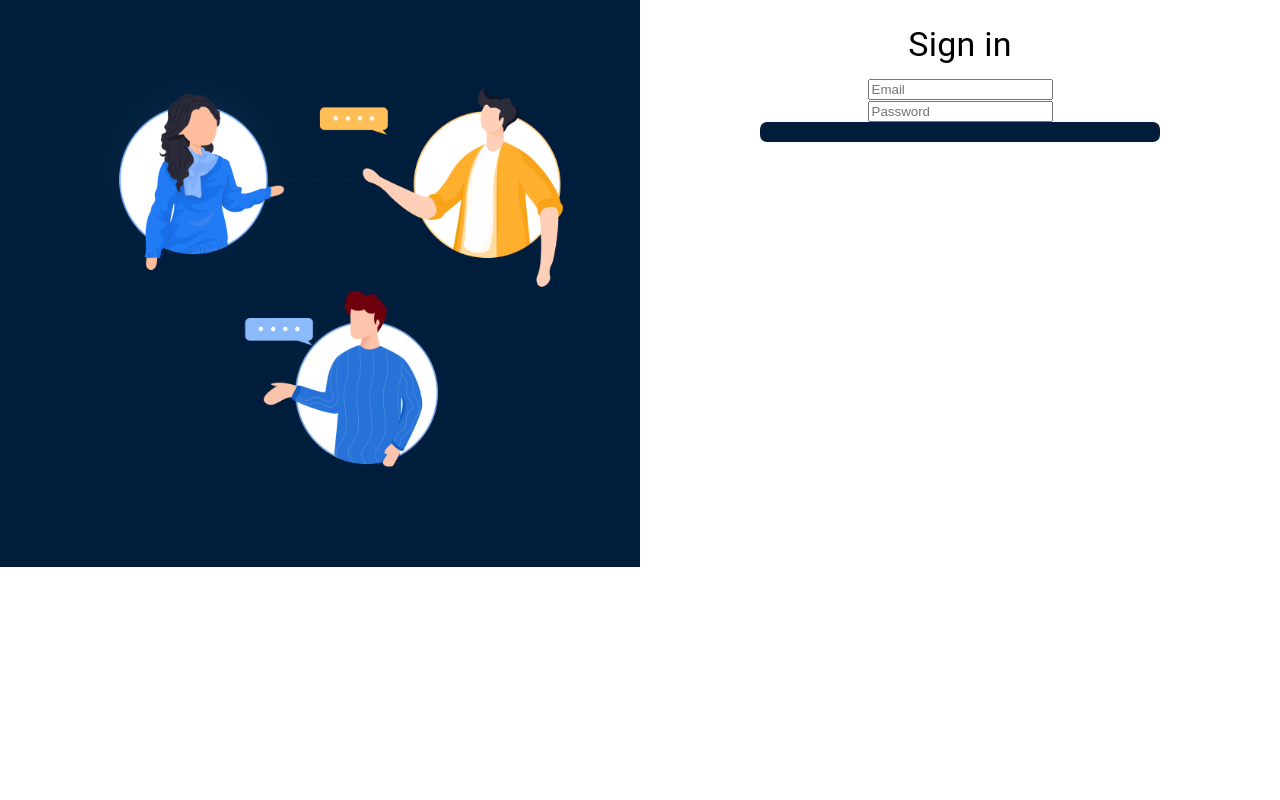
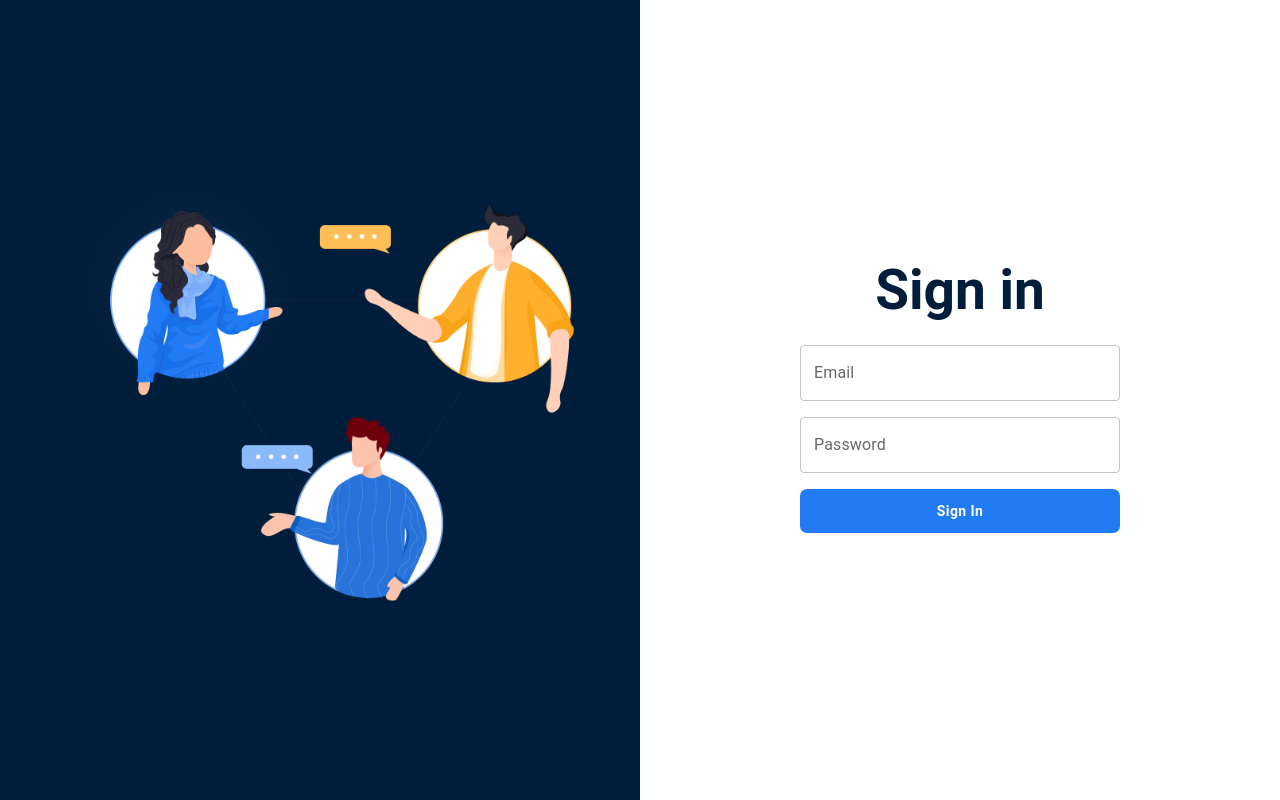
Before and after one commit to abdullahqaisar/sehatchain, a React (Create React App) app: page /sehatchain/login in a window 1280 px wide. Built offline with nearby package versions, Linux system fonts and the light colour scheme; the HTML template or start-up script is replaced by a standard one.

Commit message:
completed login page

```diff
--- a/src/components/login/login.jsx
+++ b/src/components/login/login.jsx
@@ -1,6 +1,6 @@
 import React from "react";
 
-import { Box, Typography, Grid } from "@mui/material";
+import { Box, Typography, Grid, TextField } from "@mui/material";
 import { Container } from "@mui/system";
 
 import heroImage from "../../assets/images/hero.png";
@@ -10,51 +10,96 @@ import CustomButton from "../customButton/CustomButton";
 function login() {
   return (
     <Box>
-      <Grid container>
+      <Grid
+        container
+        sx={{
+          alignItems: "center",
+          justifyContent: "center",
+        }}
+      >
         <Grid
           item
+          container
           md={6}
           sx={{
             backgroundColor: "#001E3C",
-            pt: 6,
-            pb: { xs: 12, md: 12 },
-            px: { xs: 3, sm: 6, md: 6 },
+            minHeight: { xs: "50vh", md: "100vh" },
+            alignItems: "center",
+            justifyContent: "center",
+          }}
+        >
+          <Grid
+            item
+            sx={{
+              mb: 4,
             }}
           >
             <Box>
               <img
                 src={heroImage}
-              alt="hero"
+                alt="main"
                 style={{
-                maxWidth: "90%",
-                justifyContent: "center",
+                  maxWidth: "80%",
                 }}
               />
             </Box>
           </Grid>
+        </Grid>
         <Grid md={6} item>
-          {/* email and pass input with button */}
-          <Box
+          <Typography
+            component="h3"
+            sx={{
+              fontSize: { xs: 30, md: 55 },
+              letterSpacing: 0,
+              fontWeight: "bold",
+              lineHeight: 2,
+              color: "#001E3C",
+            }}
+          >
+            Sign in
+          </Typography>
+
+          <Grid
+            container
+            md={12}
+            sx={{
+              alignItems: "center",
+              justifyContent: "center",
+            }}
+          >
+            <Grid
+              md={6}
+              item
+              sx={{
+                mx: { xs: 4, md: 0 },
+                mb: 4,
+              }}
+            >
+              <TextField
+                label="Email"
+                email
+                defaultValue=""
                 sx={{
                   width: "100%",
-              maxWidth: 400,
-              p: 3,
-              margin: "auto",
+                  mb: 2,
                 }}
-          >
-            <Typography variant="h4" component="h1" gutterBottom>
-              Sign in
-            </Typography>
-            <input sx={{ mb: 2 }} placeholder="Email" type="email" />
-            <br/>
-            <input sx={{ mb: 2 }} placeholder="Password" type="password" />
+              />
+              <TextField
+                label="Password"
+                password
+                defaultValue=""
+                sx={{
+                  width: "100%",
+                  mb: 2,
+                }}
+              />
               <CustomButton
-              sx={{ mt: 2 }}
-              variant="contained"
-              backgroundColor="#001E3C"
-              color="primary"
+                backgroundColor="#217BF4"
+                color="#fff"
+                buttonText="Sign In"
               />
-          </Box>
+            </Grid>
+          </Grid>
         </Grid>
       </Grid>
     </Box>
```
Lines whose indentation alone changed are shown as unchanged.
